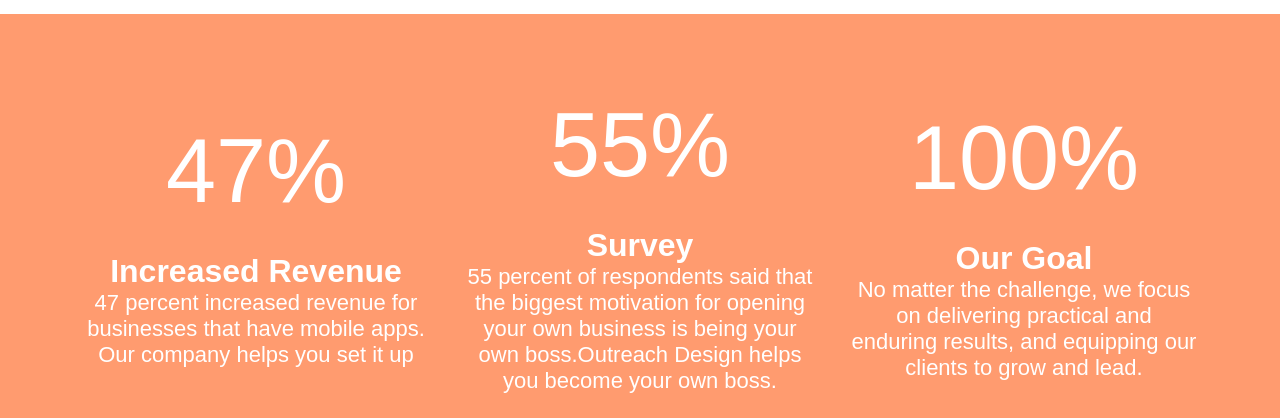
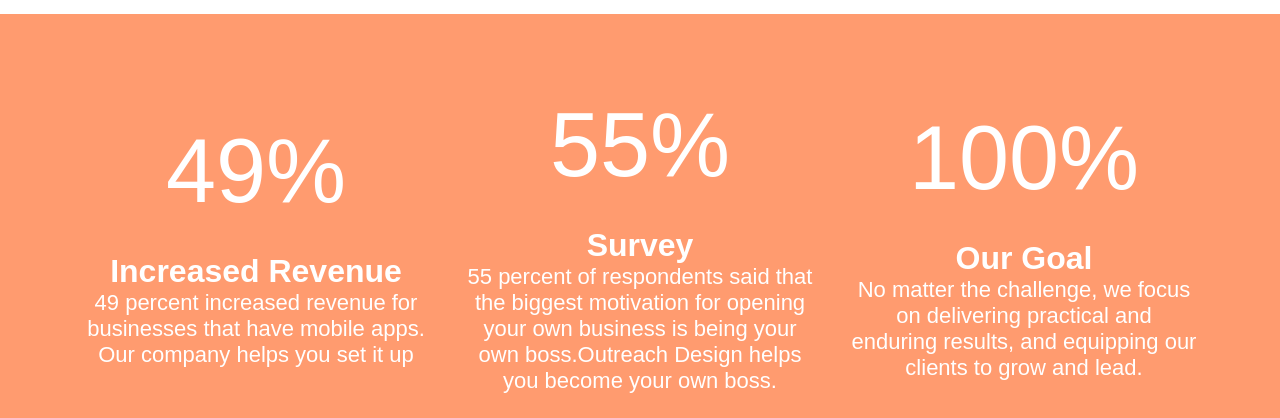
Before and after one commit to nighthawkEnterprise/OutreachDesignWebsite, a React (Create React App) app: page / in a window 1280 px wide. Shown: the part 2880-3298 px from the top of the page. Built offline with nearby package versions, Linux system fonts and the light colour scheme; a web font is replaced by a local one.

Commit message:
changed percentage

```diff
--- a/src/components/HomePage/Home.jsx
+++ b/src/components/HomePage/Home.jsx
@@ -134,10 +134,10 @@ class Home extends Component {
         <div className="homePercentages">
           <div className="intro">
             <div className="statistics">
-              <div className="homePercentage">47%</div>
+              <div className="homePercentage">49%</div>
               <h2> Increased Revenue </h2>
               <p>
-              47 percent increased revenue for businesses that have mobile apps. Our company helps you set it up
+              49 percent increased revenue for businesses that have mobile apps. Our company helps you set it up
               </p>
             </div>
             <div className="statistics">
```
